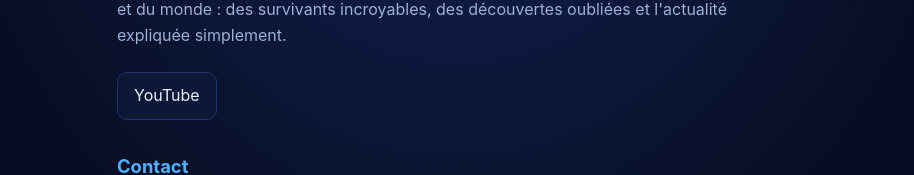
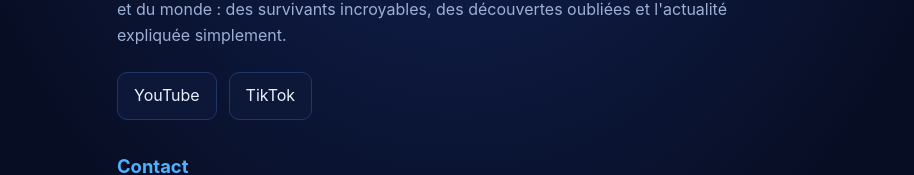
Before and after one commit to eneskocer88160-blip/eneskocer88160-blip.github.io, a plain HTML site: page index.html in a window 1280 px wide. Shown: the part 304-479 px from the top of the page, without its empty margins (183-1097 px from the left). Drawn offline with Linux system fonts and the light colour scheme.

Commit message:
Ajoute le lien TikTok @orbis.histoire
Co-Authored-By: Claude Opus 5.5 <noreply@anthropic.com>
Claude-Session: https://claude.ai/code/session_015XeSYPvWdQLYZyejyy8wNS

```diff
--- a/index.html
+++ b/index.html
@@ -13,6 +13,7 @@
 <p>ORBIS raconte en quelques minutes les faits les plus étonnants de l'histoire, de la science et du monde : des survivants incroyables, des découvertes oubliées et l'actualité expliquée simplement.</p>
 <div class="links">
   <a href="https://www.youtube.com/@orbis.history">YouTube</a>
+  <a href="https://www.tiktok.com/@orbis.histoire">TikTok</a>
 </div>
 <h2>Contact</h2>
 <p>orbis.histoire@gmail.com</p>
```
